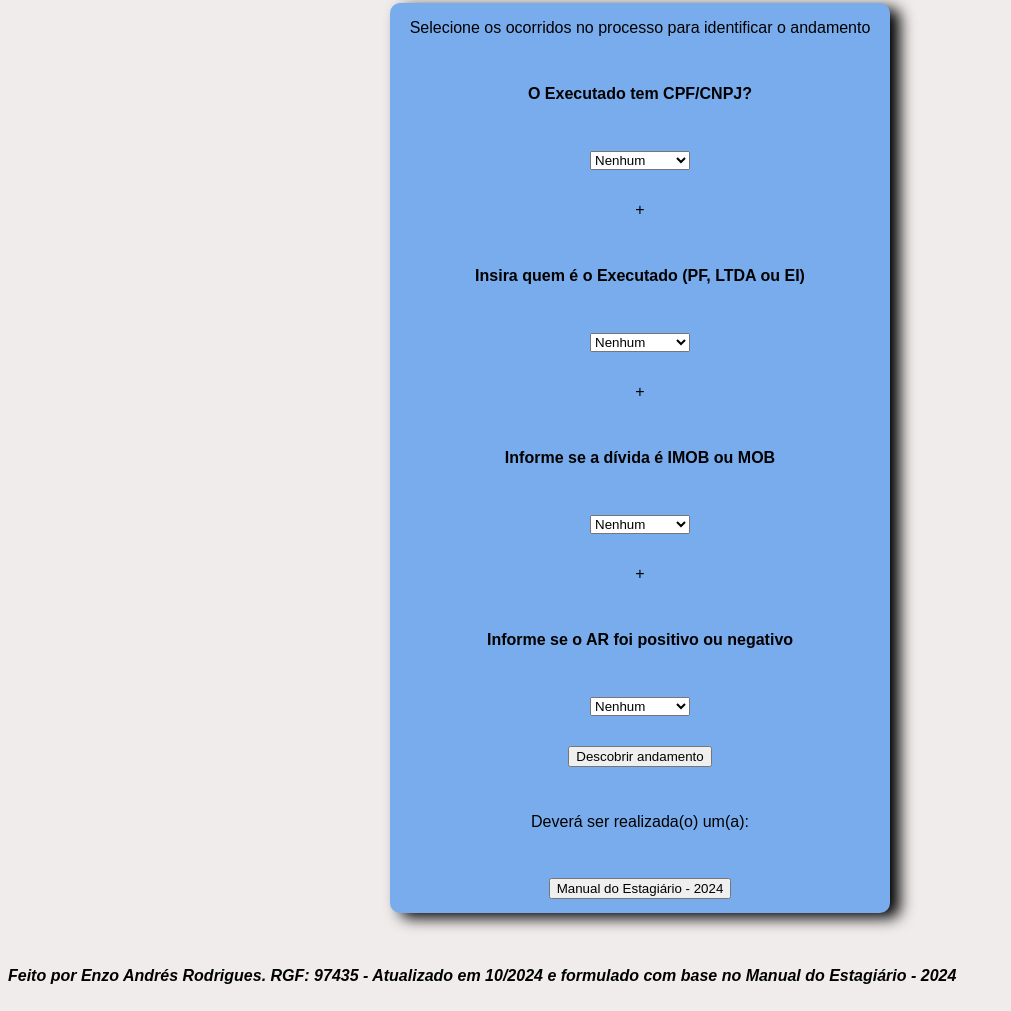
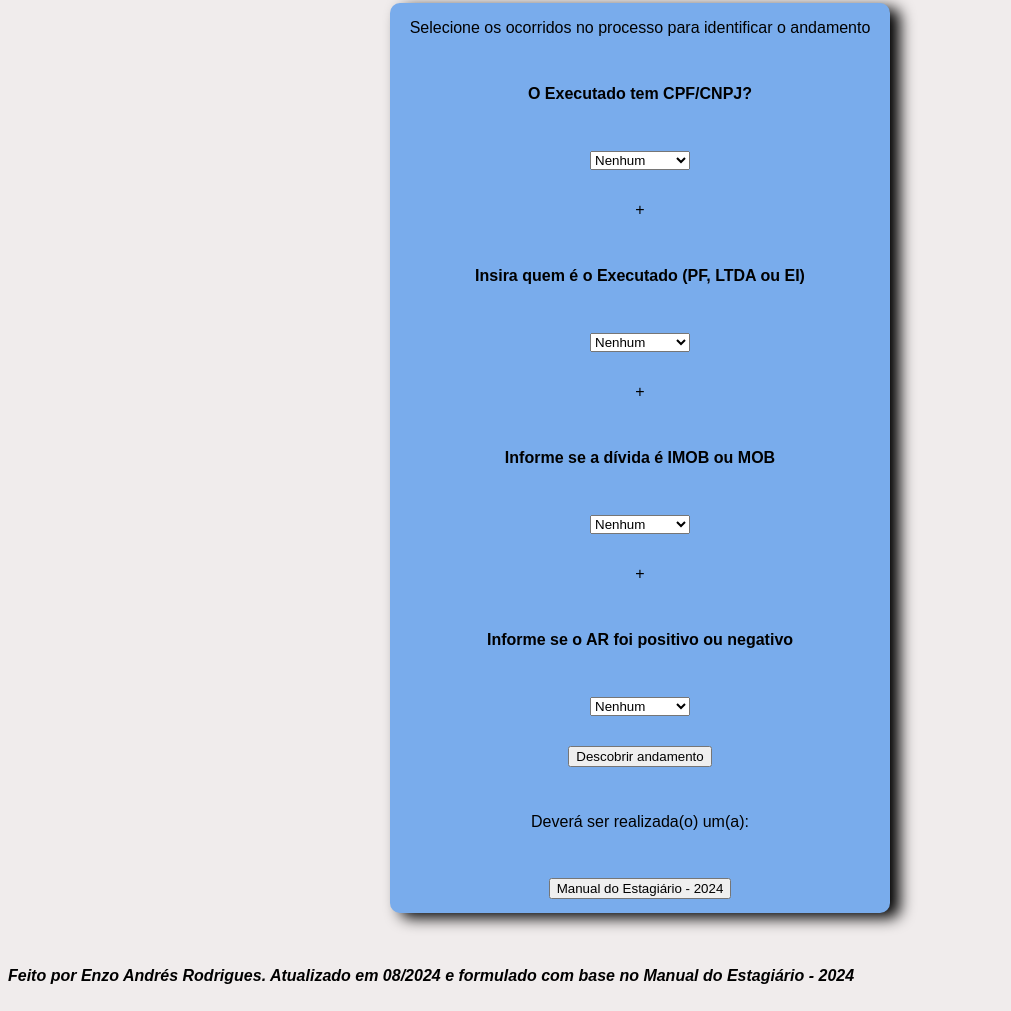
Before and after one commit to Deadpool382001/Teste, a plain HTML site: page index.html in a window 1280 px wide. Shown: the part 182-1193 px from the top of the page, without its empty margins (0-1011 px from the left). Drawn offline with Linux system fonts and the light colour scheme.

Commit message:
Update index.html
Retificação de desenvolvimento

```diff
--- a/index.html
+++ b/index.html
@@ -67,7 +67,7 @@
 
     <footer>
         <br>
-        <strong>Feito por Enzo Andrés Rodrigues. RGF: 97435 - Atualizado em 10/2024 e formulado com base no Manual do Estagiário - 2024</strong>
+        <strong>Feito por Enzo Andrés Rodrigues. Atualizado em 08/2024 e formulado com base no Manual do Estagiário - 2024</strong>
     </footer>
     <br>
 
```
